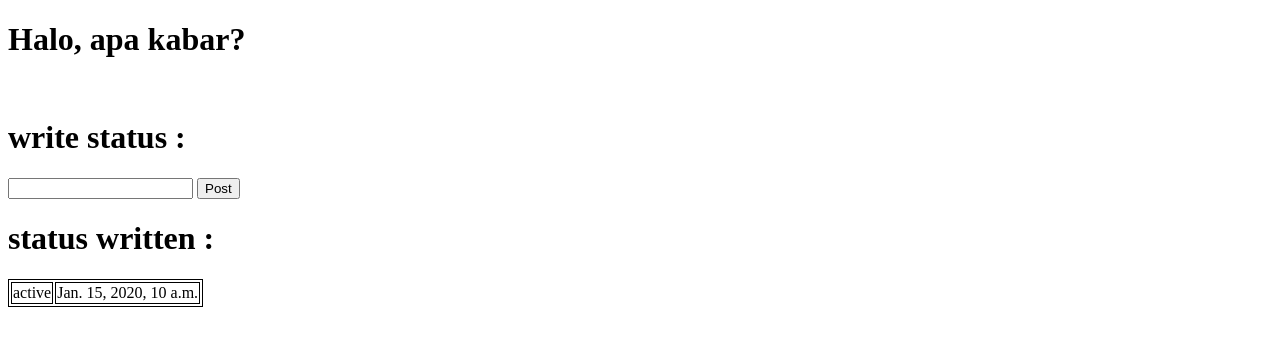
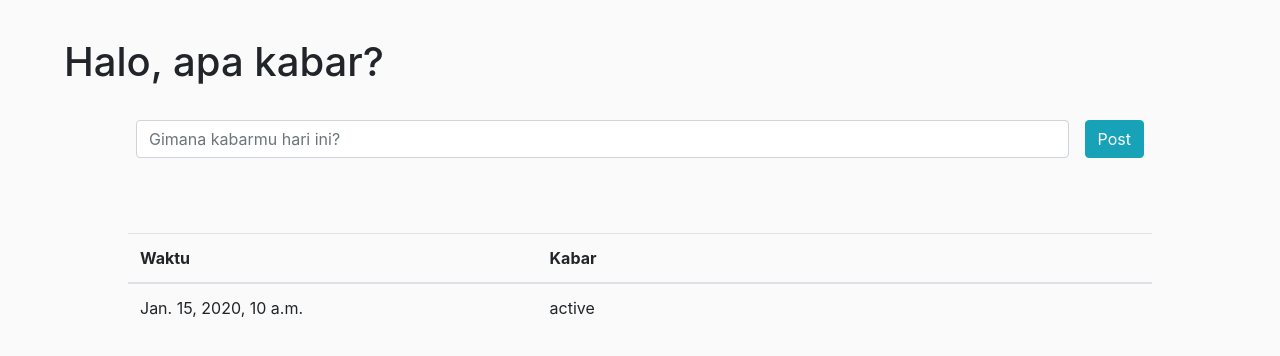
Before and after one commit to irfanmaulananasution/HowAreYou, a Django app: page / in a window 1280 px wide. Shown: the top 356 px of the page. Run offline with Django 3.2, Linux system fonts and the light colour scheme; tables that the repository leaves empty hold one stand-in row (values such as "Sample post"); some libraries are stand-ins or nearby versions.

Commit message:
[GREEN]adding design

```diff
--- a/landingPage/forms.py
+++ b/landingPage/forms.py
@@ -2,7 +2,11 @@ from django import forms
 from .models import StatusModels
 
 class StatusForms(forms.ModelForm):
-	status = forms.CharField()
+	status = forms.CharField(widget=forms.TextInput(attrs={
+        "class" : "form-control",
+		"placeholder" : "Gimana kabarmu hari ini?",
+		"required" : True
+	}))
 
 	class Meta:
 		model = StatusModels
--- a/landingPage/templates/landingPage.html
+++ b/landingPage/templates/landingPage.html
@@ -1,31 +1,47 @@
+{% load static %}
+
 <!DOCTYPE html>
 <html>
 	<head>
+		<meta charset="utf-8">
+		<meta name="viewport" content="width=device-width, initial-scale=1">
+
+		<link rel="stylesheet" type="text/css" href="{% static 'css/bootstrap.min.css' %}">
+		<script type="text/javascript" src="{% static 'js/bootstrap.min.js' %}"></script>
+		<link rel="stylesheet" type="text/css" href="{% static 'css/style.css' %}">
 
 	</head>
-	<body>
-		<h1>Halo, apa kabar?</h1>
-		<br>
-		<h1>write status : </h1>
+	<body style="background-color:#FAFAFA">
+		<h1 style="margin-top:3%;margin-left:5%;margin-bottom:1%;">Halo, apa kabar?</h1>
+
+		<div style="margin-top:2%;margin-right:10%;margin-left:10%;margin-bottom:5%;">
 			<form action="{% url 'landingPage:landingPage' %}"method="POST">
 				{% csrf_token %}
-			{{ form.status }}
-			<div style="display:none"> {{ form.post_time }} </div>
-			<input type="submit" value="Post" id="submit">
+				<div class="form-group" style="display:none"> {{ form.post_time }} </div>
+				<div class="d-flex flex-row bd-highlight mb-3">
+					<div class="form-group p-2 w-100 bd-highlight">{{ form.status }}</div>
+					<div class="p-2 flex-shrink-1 bd-highlight"><input class="btn btn-info" style="float:right;margin-bottom:5%;" type="submit" value="Post" id="submit"></div>
+				</div>
 			</form>
 
-		<h1>status written : </h1>
-		<table style="border:1px solid black">
+			<div class="table-responsive" style="margin-top:5%">
+				<table class="table">
+					<thead>
+						<tr>
+							<th scope="col">Waktu</th>
+							<th scope="col">Kabar</th>
+						</tr>
+					</thead>
+					<tbody>
 						{% for s in schedule %}
 							<tr>
-					<td style="border:1px solid black">
-						{{ s.status }}
-					</td>
-					<td style="border:1px solid black">
-						{{ s.post_time }}
-					</td>
+								<td scope="row">{{ s.post_time }}</td>
+								<td class="text-wrap" style="width:60%">{{ s.status }}</td>
 							</tr>
 						{% endfor %}
+					</tbody>
 				</table>
+			</div>
+		</div>
 	</body>
 </html>
```
Lines whose indentation alone changed are shown as unchanged.
